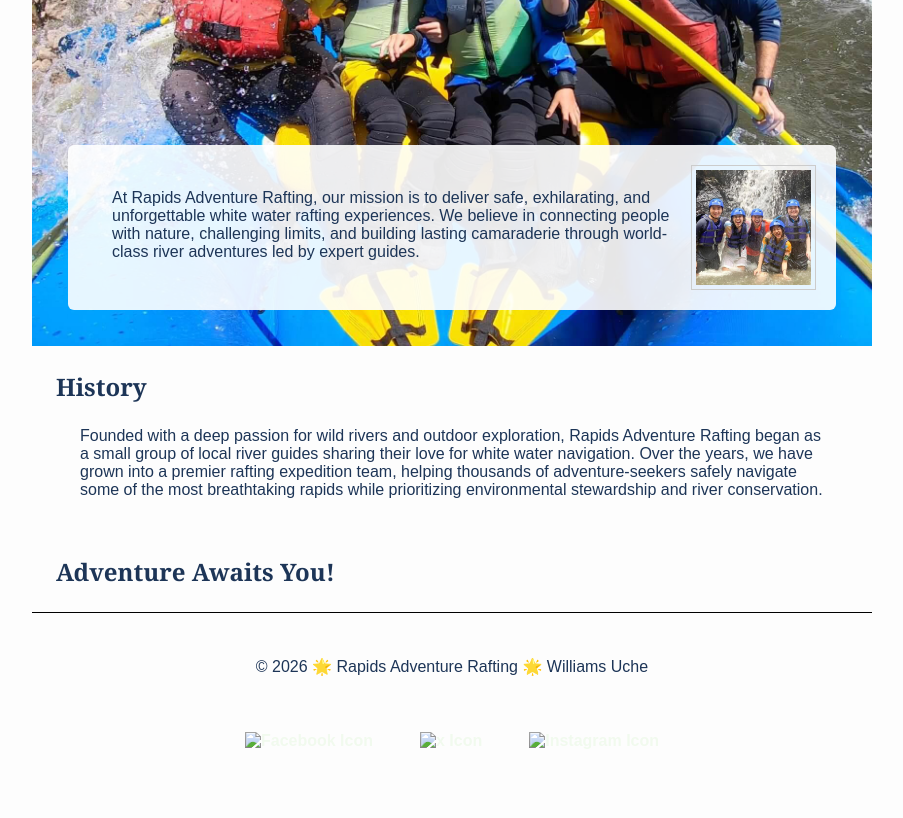
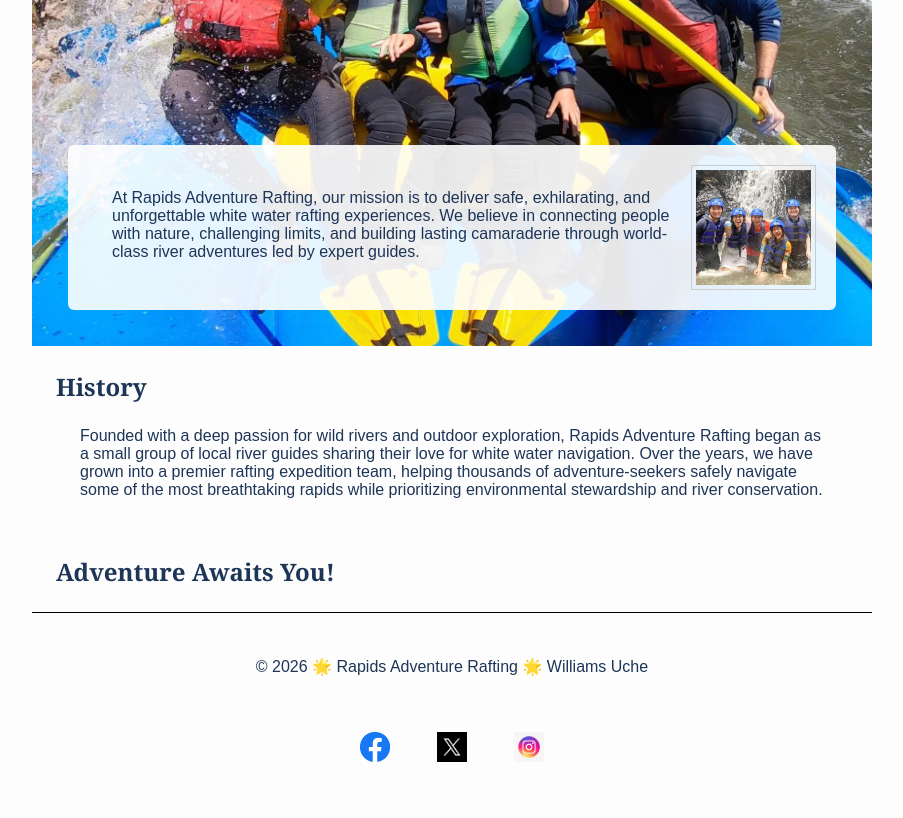
Before and after one commit to Willdad001/wdd130, a plain HTML site: page wwr/about.html in a window 1280 px wide. Shown: the part 438-1256 px from the top of the page, without its empty margins (188-1091 px from the left). Drawn offline with Linux system fonts and the light colour scheme.

Commit message:
about page

```diff
--- a/wwr/about.html
+++ b/wwr/about.html
@@ -45,13 +45,13 @@
         <p>&copy; 2026 🌟 Rapids Adventure Rafting 🌟 Williams Uche</p>
         <nav class="socialmedia">
             <a href="https://facebook.com" target="_blank">
-                <img src="images/facebook.svg" alt="Facebook Icon">
+                <img src="images/facebook.png" alt="Facebook Icon">
             </a>
             <a href="https://x.com" target="_blank">
-                <img src="images/x.svg" alt="x Icon">
+                <img src="images/X.png" alt="x Icon">
             </a>
             <a href="https://instagram.com" target="_blank">
-                <img src="images/instagram.svg" alt="Instagram Icon">
+                <img src="images/instagram.png" alt="Instagram Icon">
             </a>
         </nav>
     </footer>
```
